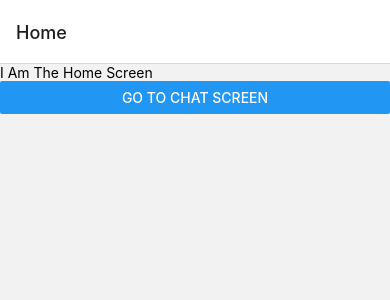
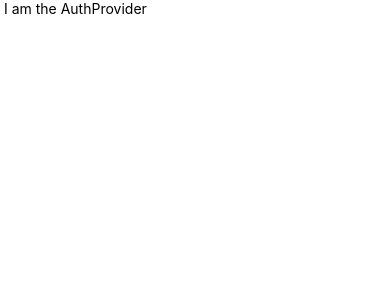
Before and after one commit to rishav-raj1/SoulMate, a React Native app: screen / in a window 390 px wide. Shown: the top 300 px of the page. Built offline with nearby package versions, Linux system fonts and the light colour scheme.

Commit message:
AuthProvider file

```diff
--- a/App.js
+++ b/App.js
@@ -1,11 +1,14 @@
 import React from 'react';
 import StackNavigator from './StackNavigator';
 import {NavigationContainer} from '@react-navigation/native';
+import AuthProvider from './Navigation/AuthProvider';
 
 const App = () => {
   return (
     <NavigationContainer>
-      <StackNavigator />
+      <AuthProvider>
+        <StackNavigator />
+      </AuthProvider>
     </NavigationContainer>
   );
 };
--- /dev/null
+++ b/Navigation/AuthProvider.js
@@ -0,0 +1,12 @@
+import React from 'react';
+import {View, Text} from 'react-native';
+
+const AuthProvider = () => {
+  return (
+    <View>
+      <Text> I am the AuthProvider </Text>
+    </View>
+  );
+};
+
+export default AuthProvider;
--- a/StackNavigator.js
+++ b/StackNavigator.js
@@ -7,11 +7,17 @@ import LoginScreen from './Screens/LoginScreen';
 const Stack = createNativeStackNavigator();
 
 const StackNavigator = () => {
+  const user = true;
   return (
     <Stack.Navigator>
-      <Stack.Screen name="Home" component={HomeScreen} />
-      <Stack.Screen name="Chat" component={ChatScreen} />
-      <Stack.Screen name="Login" component={LoginScreen} />
+      {user ? (
+        <>
+          <Stack.Screen name="Home" component={HomeScreen} />
+          <Stack.Screen name="Chat" component={ChatScreen} />
+        </>
+      ) : (
+        <Stack.Screen name="Login" component={LoginScreen} />
+      )}
     </Stack.Navigator>
   );
 };
```
